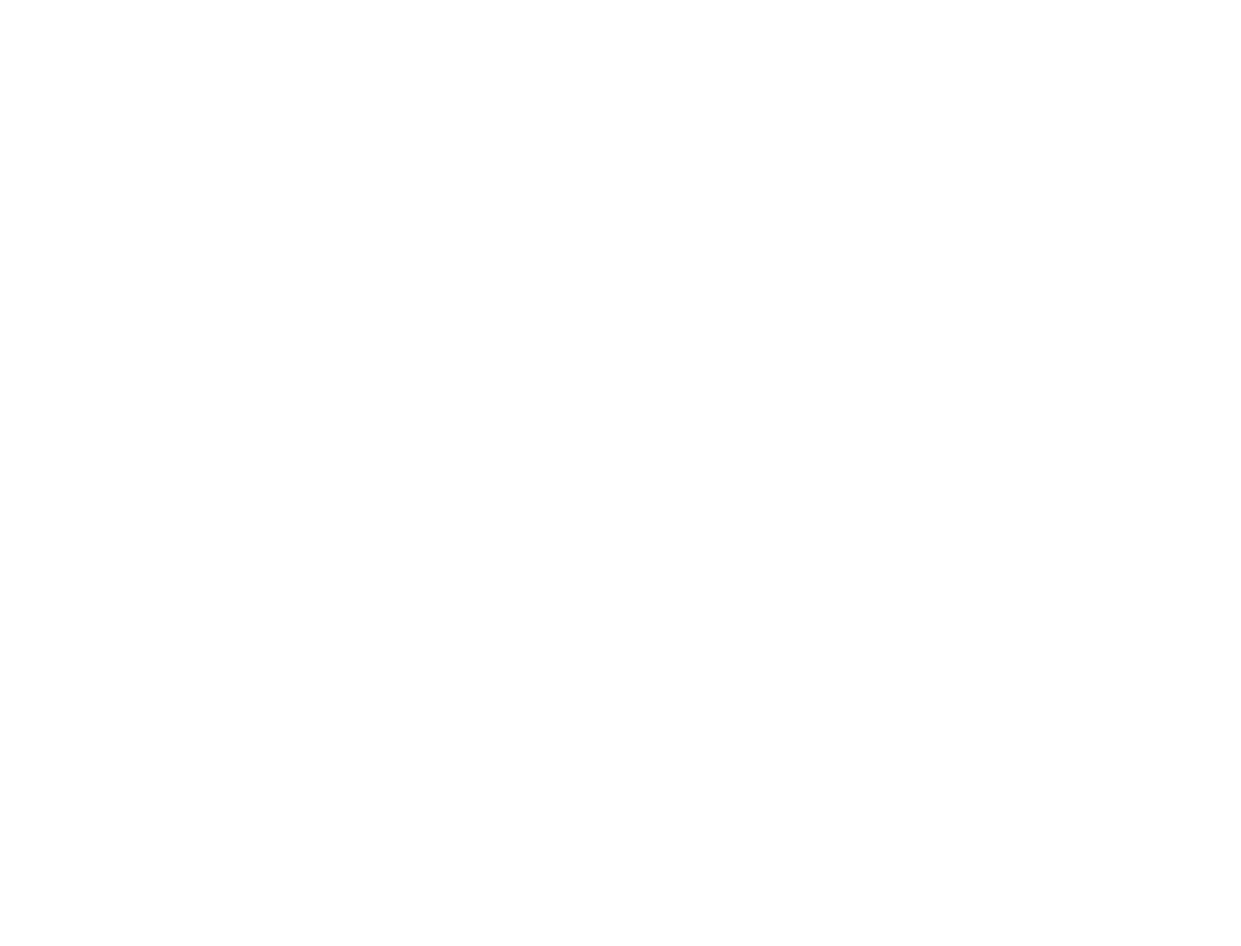
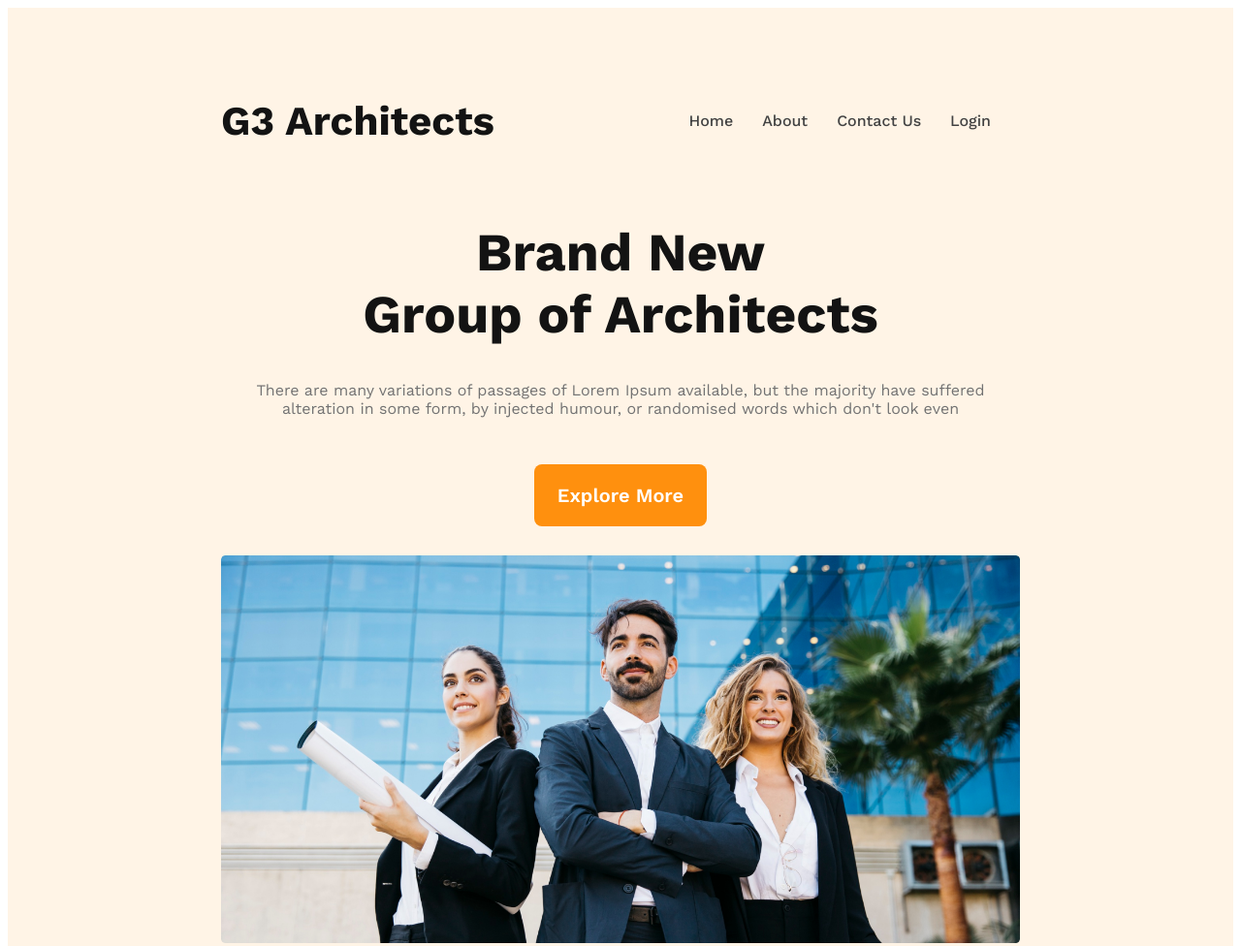
Before and after one commit to fuad3823/g3-architect-website, a plain HTML site: page index.html in a window 1280 px wide. Shown: the top 976 px of the page at 97% size. Before the commit the page ends 800 px from the top, so only its background shows below. Drawn offline with nearby package versions, Linux system fonts and the light colour scheme.

Commit message:
finish header section

```diff
--- a/index.html
+++ b/index.html
@@ -1,12 +1,45 @@
 <!DOCTYPE html>
 <html lang="en">
+
 <head>
     <meta charset="UTF-8">
     <meta name="viewport" content="width=device-width, initial-scale=1.0">
     <title>G3 Architect</title>
     <link rel="stylesheet" href="style/architect.css">
 </head>
+
 <body>
+    <header>
+        <nav>
+            <h3 class="nav-title">G3 Architects</h3>
+            <ul>
+                <li><a href="">Home</a></li>
+                <li><a href="">About</a></li>
+                <li><a href="">Contact Us</a></li>
+                <li><a href="">Login</a></li>
+            </ul>
+        </nav>
+        <div class="banner">
+            <div class="banner_content">
+                <h1 class="banner_title">Brand New <br>
+                    Group of Architects
+                </h1>
+                <p class="banner_descrive">There are many variations of passages of Lorem Ipsum available, but the
+                    majority have suffered alteration in some form, by injected humour, or randomised words which don't
+                    look even</p>
+
+                <button class="btn_primary">Explore More</button>
+            </div>
+            <img class="banner_img" src="images/banner.png" alt="">
+        </div>
+    </header>
+    <main>
+
+    </main>
+    <footer>
+
+    </footer>
 
 </body>
+
 </html>
--- a/style/architect.css
+++ b/style/architect.css
@@ -0,0 +1,110 @@
+@import url('https://fonts.googleapis.com/css2?family=Work+Sans:ital,wght@0,100..900;1,100..900&display=swap');
+
+
+/* shared style */
+* {
+    font-family: "Work Sans", sans-serif;
+}
+
+.btn_primary {
+    border-radius: 8px;
+    background: #FF900E;
+    border: none;
+    padding: 20px 24px;
+    color: #FFF;
+    font-size: 20px;
+    font-weight: 600;
+    margin-top: 32px;
+    cursor: pointer;
+}
+
+
+/* header section navigation*/
+
+
+header {
+    background: rgba(255, 144, 14, 0.10);
+    padding: 50px 220px;
+}
+
+nav {
+    display: flex;
+    justify-content: space-between;
+    align-items: center;
+}
+
+.nav-title {
+    color: #131313;
+    font-size: 42px;
+    font-weight: 700;
+}
+
+nav>ul {
+    display: flex;
+
+}
+
+nav li {
+    list-style: none;
+    margin-right: 30px;
+    font-size: 1rem;
+    font-weight: 500;
+}
+
+nav li a {
+    text-decoration: none;
+    color: #424242;
+}
+
+/* banner section */
+
+.banner_content {
+    text-align: center;
+    max-width: 800px;
+    margin: 0 auto;
+}
+
+.banner_img {
+    max-width: 100%;
+    margin-top: 30px;
+
+}
+
+.banner_title {
+    color: #131313;
+    font-size: 55px;
+    font-weight: 700;
+}
+
+.banner_descrive {
+    color: #727272;
+    font-size: 1rem;
+    font-weight: 400;
+}
+
+
+
+
+/* responsive section */
+
+/* mobile device*/
+
+@media screen and (max-width:576px) {
+    header{
+        padding: 5px 10px;
+    }
+    nav {
+        flex-direction: column;
+    }
+}
+
+/* tablet or medium device */
+
+@media screen  and (min-width:577px) and (max-width:960px) {
+    header{
+        padding: 10px 20px;
+    }
+     nav {
+        flex-direction: column;
+    }
+}
```
